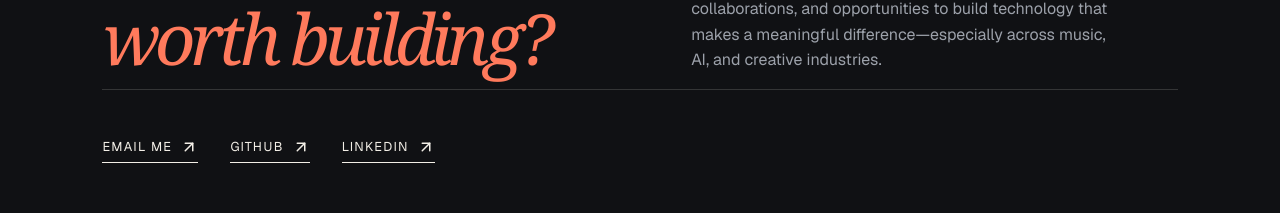
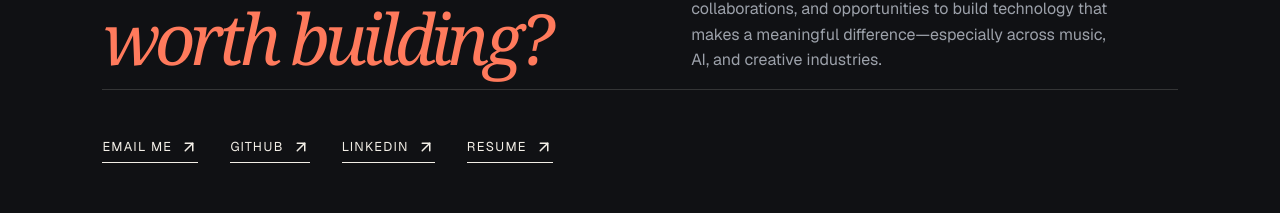
Before and after one commit to doghousetv/block-fellowship, a Next.js app: page / in a window 1280 px wide. Shown: the part 5050-5263 px from the top of the page. Built offline with nearby package versions, Linux system fonts and the light colour scheme.

Commit message:
feat: add resume download on contact section
Host resume pdf in public and link it alongside email, github, and linkedin.

```diff
--- a/app/page.tsx
+++ b/app/page.tsx
@@ -105,7 +105,7 @@ export default function Home() {
 
       <section id="djwork" className="dj-section section-pad"><div className="dj-content"><div className="record-art"><div className="record"><Play size={18} fill="currentColor" /></div><p>LISTEN / MOVE / REPEAT</p></div><div><div className="dj-heading"><p className="eyebrow">03 / Beyond the code</p><h2>DOGHOUSE</h2></div><p className="large-copy">Music is both my creative practice and a lens through which I understand technology.</p><p>As DOGHOUSE, I explore House, GQOM, Afrobeats, Rap, and drum-heavy rhythms across the African diaspora. My approach is rooted in Nigerian musical perspectives, with a curiosity for the connections between sounds, scenes, and cultures.</p><a className="button button-light" href="#contact">Listen to my sets <ArrowUpRight size={16} /></a></div></div></section>
 
-      <section id="contact" className="contact section-pad"><p className="eyebrow">04 / Get in touch</p><h2>Have an idea<br /><em>worth building?</em></h2><p>I&apos;m interested in ambitious products, thoughtful collaborations, and opportunities to build technology that makes a meaningful difference—especially across music, AI, and creative industries.</p><div className="contact-links"><a href="mailto:arubigeorge0@gmail.com">Email me <ArrowUpRight size={18} /></a><a href="https://github.com/doghousetv" target="_blank" rel="noreferrer">GitHub <ArrowUpRight size={18} /></a><a href="https://linkedin.com/in/george-arubi" target="_blank" rel="noreferrer">LinkedIn <ArrowUpRight size={18} /></a></div></section>
+      <section id="contact" className="contact section-pad"><p className="eyebrow">04 / Get in touch</p><h2>Have an idea<br /><em>worth building?</em></h2><p>I&apos;m interested in ambitious products, thoughtful collaborations, and opportunities to build technology that makes a meaningful difference—especially across music, AI, and creative industries.</p><div className="contact-links"><a href="mailto:arubigeorge0@gmail.com">Email me <ArrowUpRight size={18} /></a><a href="https://github.com/doghousetv" target="_blank" rel="noreferrer">GitHub <ArrowUpRight size={18} /></a><a href="https://linkedin.com/in/george-arubi" target="_blank" rel="noreferrer">LinkedIn <ArrowUpRight size={18} /></a><a href="/george-arubi-resume.pdf" download="George-Arubi-Resume.pdf">Resume <ArrowUpRight size={18} /></a></div></section>
       <footer><span>© 2026 George Arubi</span><span>Made with intention · Everywhere</span></footer>
     </main>
   )
```
Also changed, not shown: 1 other file (tests, documents, lock files or other folders).
